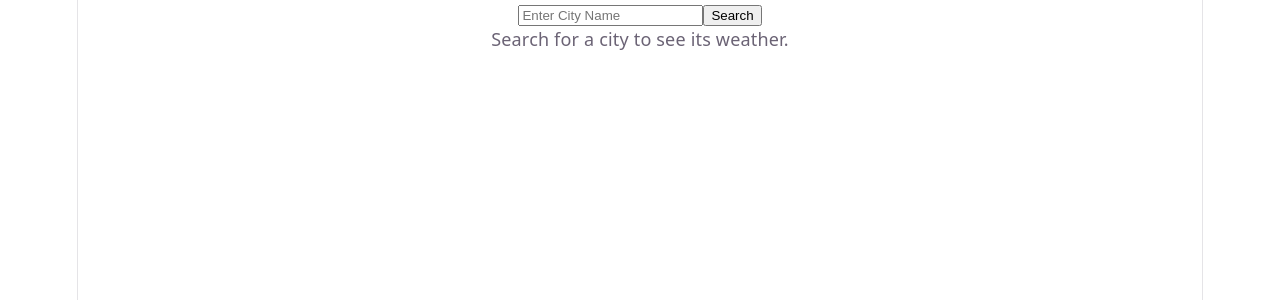
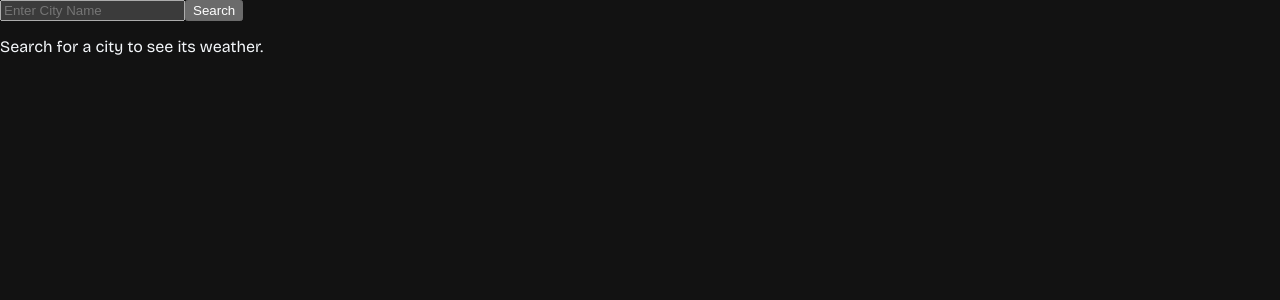
Before and after one commit to aboodsamad/Intern-abdelrahman-samad-weather-dashboard, a React (Vite) app in the folder weather-dash/: page / in a window 1280 px wide. Shown: the top 300 px of the page. Built offline with nearby package versions, Linux system fonts and the light colour scheme; no server answers.

Commit message:
add globale base styles and font

```diff
--- a/weather-dash/src/index.css
+++ b/weather-dash/src/index.css
@@ -1,111 +1,11 @@
+@import url("https://fonts.googleapis.com/css2?family=Bricolage+Grotesque:opsz,wght@12..96,300;12..96,400;12..96,600&display=swap");
+
 :root {
-  --text: #6b6375;
-  --text-h: #08060d;
-  --bg: #fff;
-  --border: #e5e4e7;
-  --code-bg: #f4f3ec;
-  --accent: #aa3bff;
-  --accent-bg: rgba(170, 59, 255, 0.1);
-  --accent-border: rgba(170, 59, 255, 0.5);
-  --social-bg: rgba(244, 243, 236, 0.5);
-  --shadow:
-    rgba(0, 0, 0, 0.1) 0 10px 15px -3px, rgba(0, 0, 0, 0.05) 0 4px 6px -2px;
-
-  --sans: system-ui, 'Segoe UI', Roboto, sans-serif;
-  --heading: system-ui, 'Segoe UI', Roboto, sans-serif;
-  --mono: ui-monospace, Consolas, monospace;
-
-  font: 18px/145% var(--sans);
-  letter-spacing: 0.18px;
-  color-scheme: light dark;
-  color: var(--text);
-  background: var(--bg);
-  font-synthesis: none;
-  text-rendering: optimizeLegibility;
-  -webkit-font-smoothing: antialiased;
-  -moz-osx-font-smoothing: grayscale;
-
-  @media (max-width: 1024px) {
-    font-size: 16px;
-  }
+  font-family: "Bricolage Grotesque", system-ui, sans-serif;
+  color-scheme: dark;
+  color: #f4f7fa;
 }
 
-@media (prefers-color-scheme: dark) {
-  :root {
-    --text: #9ca3af;
-    --text-h: #f3f4f6;
-    --bg: #16171d;
-    --border: #2e303a;
-    --code-bg: #1f2028;
-    --accent: #c084fc;
-    --accent-bg: rgba(192, 132, 252, 0.15);
-    --accent-border: rgba(192, 132, 252, 0.5);
-    --social-bg: rgba(47, 48, 58, 0.5);
-    --shadow:
-      rgba(0, 0, 0, 0.4) 0 10px 15px -3px, rgba(0, 0, 0, 0.25) 0 4px 6px -2px;
-  }
-
-  #social .button-icon {
-    filter: invert(1) brightness(2);
-  }
-}
-
-#root {
-  width: 1126px;
-  max-width: 100%;
-  margin: 0 auto;
-  text-align: center;
-  border-inline: 1px solid var(--border);
-  min-height: 100svh;
-  display: flex;
-  flex-direction: column;
-  box-sizing: border-box;
-}
-
-body {
-  margin: 0;
-}
-
-h1,
-h2 {
-  font-family: var(--heading);
-  font-weight: 500;
-  color: var(--text-h);
-}
-
-h1 {
-  font-size: 56px;
-  letter-spacing: -1.68px;
-  margin: 32px 0;
-  @media (max-width: 1024px) {
-    font-size: 36px;
-    margin: 20px 0;
-  }
-}
-h2 {
-  font-size: 24px;
-  line-height: 118%;
-  letter-spacing: -0.24px;
-  margin: 0 0 8px;
-  @media (max-width: 1024px) {
-    font-size: 20px;
-  }
-}
-p {
-  margin: 0;
-}
-
-code,
-.counter {
-  font-family: var(--mono);
-  display: inline-flex;
-  border-radius: 4px;
-  color: var(--text-h);
-}
-
-code {
-  font-size: 15px;
-  line-height: 135%;
-  padding: 4px 8px;
-  background: var(--code-bg);
-}
+* { box-sizing: border-box; }
+body { margin: 0; }
+#root { width: 100%; }
```
